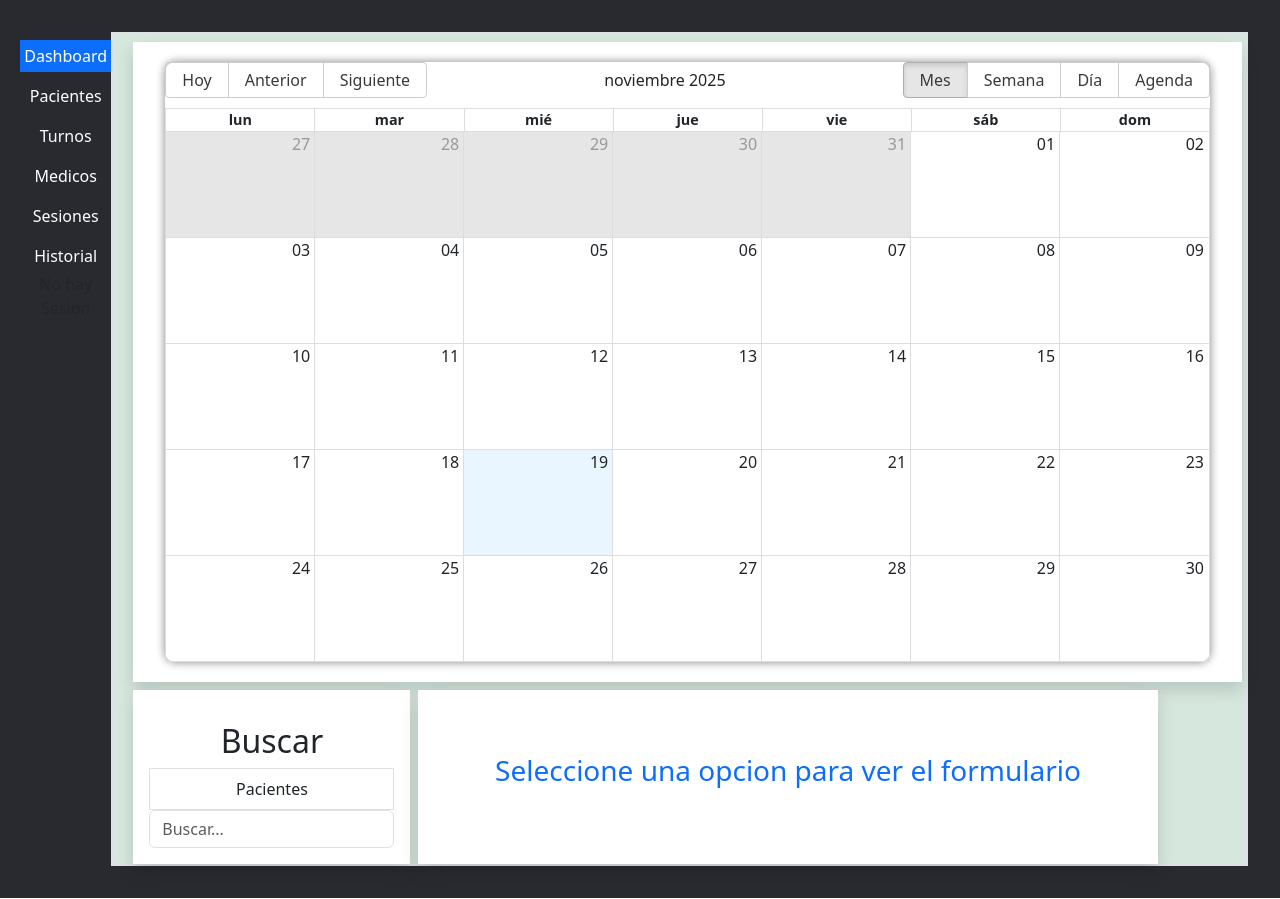
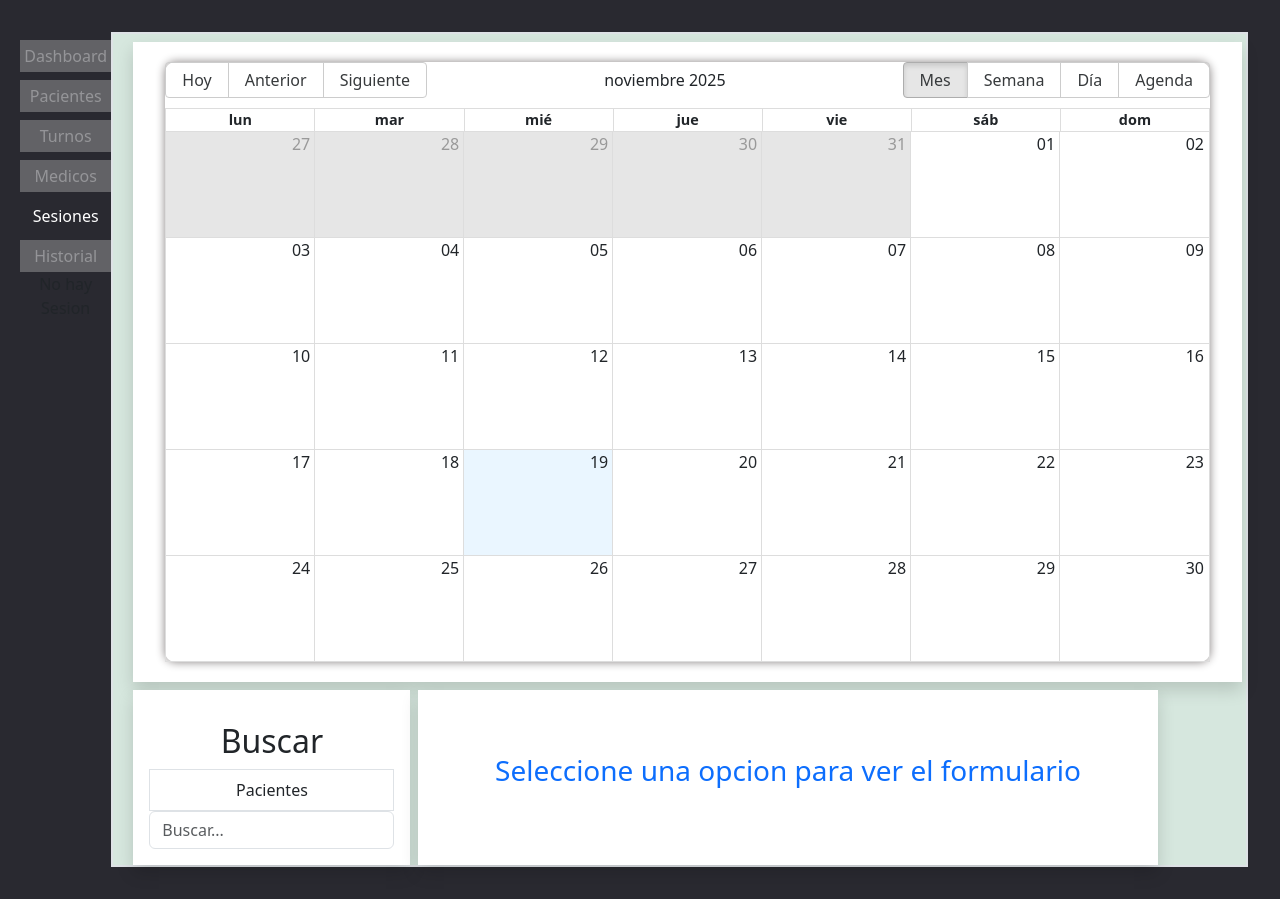
Before and after one commit to Condebasura/Consultorio, a React (Vite) app in the folder Consultorio/: page / in a window 1280 px wide. Built offline with nearby package versions, Linux system fonts and the light colour scheme; no server answers.

Commit message:
Configurando bloqueo de  botones dependiendo del tipo de  usuario

```diff
--- a/Consultorio/src/App.tsx
+++ b/Consultorio/src/App.tsx
@@ -44,6 +44,8 @@ function App() {
      const [loadng, setLoading] = useState(true);
 
 
+console.log(usuario?.usuario.rol)
+
      useEffect(() =>{
         const fetchSesion = async()=>{
         try {
@@ -78,27 +80,27 @@ function App() {
             })};
 
 const {usuario , loadng} = useSesion("http://localhost:3000/sesion", refreshSesion)
-console.log(usuario)
 
 
   const [Tipos, setTipos] = useState('Dashboard');
   const [action , setAction] = useState<string |null>(null);
+ const [isDisabled , setIsDisabled] = useState(false);
   return(
   <>
   <div className='caja row '>
     <div className='selector ps-0  col-lg-1 m-0  '>
 
-<Libtn className=' seccions list-group-item bg-primary p-1 text-white mt-2 ' name='Dashboard'onClick={()=> setTipos('Dashboard')}/>
+<Libtn isDisabled={isDisabled || usuario?.usuario.rol === 'Administrador' || usuario?.usuario.rol === undefined} className=' seccions list-group-item bg-primary p-1 text-white mt-2 ' name='Dashboard'onClick={()=> setTipos('Dashboard')}/>
 
-<Libtn className='seccions  list-group-item    mt-2 text-white p-1' name='Pacientes'onClick={()=> setTipos('Pacientes')}/>
+<Libtn isDisabled={isDisabled || usuario?.usuario.rol === 'Administrador' || usuario?.usuario.rol === undefined} className='seccions  list-group-item    mt-2 text-white p-1' name='Pacientes'onClick={()=> setTipos('Pacientes')}/>
 
-<Libtn className='seccions list-group-item    mt-2 text-white p-1' name='Turnos'onClick={()=> setTipos('Turnos')}/>
+<Libtn isDisabled={isDisabled || usuario?.usuario.rol === 'Medico' || usuario?.usuario.rol === 'Administrador' || usuario?.usuario.rol === undefined} onClick={()=> setTipos('Turnos')}   className={'seccions list-group-item    mt-2 text-white p-1'} name='Turnos'/>
 
-  <Libtn className='seccions list-group-item mt-2 text-white p-1' name='Medicos' onClick={()=> setTipos("Medicos")}/>
+  <Libtn isDisabled={isDisabled || usuario?.usuario.rol === 'Medico' || usuario?.usuario.rol === 'Secretaria' || usuario?.usuario.rol === undefined} className='seccions list-group-item mt-2 text-white p-1' name='Medicos' onClick={()=> setTipos("Medicos")}/>
 
-    <Libtn name='Sesiones' className="seccions  list-group-item    mt-2 text-white p-1"  onClick={()=> setTipos('Sesion')}/>
+    <Libtn  name='Sesiones' className="seccions  list-group-item    mt-2 text-white p-1"  onClick={()=> setTipos('Sesion')}/>
 
-<Libtn className='seccions  list-group-item    mt-2 text-white p-1' name='Historial'  onClick={()=> setTipos('Historial')} />
+<Libtn  isDisabled={isDisabled || usuario?.usuario.rol === 'Administrador' || usuario?.usuario.rol === 'Secretaria' || usuario?.usuario.rol === undefined} className='seccions  list-group-item    mt-2 text-white p-1' name='Historial'  onClick={()=> setTipos('Historial')} />
 
 {<Sesiones
 titulo='Sesion Activa'
@@ -130,6 +132,7 @@ usuario={usuario?.usuario ?? null}
 {Tipos === 'Pacientes' && (<Ul
 titulo='Pacientes'
 names={['Alta Paciente', 'Editar Paciente']}
+
 onSelect={setAction}
 
 >
@@ -163,6 +166,7 @@ onSelect={setAction}
 {Tipos === "Sesion" && (<Ul
 titulo='Sesion'
 names={['Iniciar','Cerrar', 'Agregar', 'Quitar']}
+isDisabled={(name)=> (name === 'Agregar'&& usuario?.usuario.rol !== 'Administrador') ||  (name === 'Quitar'&& usuario?.usuario.rol !== 'Administrador') }
 onSelect={setAction}
 >
   {action === "Quitar" ? (<SearchInput onSearch={(data) =>setResult(data || '')} method='POST'     url='http://localhost:3000/SearchUsuario' />):
--- a/Consultorio/src/components/BtnLi.tsx
+++ b/Consultorio/src/components/BtnLi.tsx
@@ -1,13 +1,19 @@
 type LiProps = {
 name: string;
-className: string;
+className?: string;
+isDisabled?: boolean;
 onClick:()=> void;
 
 }
 
-export default function Libtn({name, className, onClick, }: LiProps) {
+export default function Libtn({name, className,isDisabled, onClick, }: LiProps) {
 
     return(
-        <li className={className} onClick={onClick} >{name}</li>
+        <li className={className} onClick={()=>{
+            if(isDisabled) return;
+            onClick();
+        }}
+        className={`${className} ${isDisabled ? 'disabled' : ''}`}
+        >{name}</li>
     )
 }
--- a/Consultorio/src/components/Subseccions.tsx
+++ b/Consultorio/src/components/Subseccions.tsx
@@ -3,23 +3,29 @@
 type SubProps = {
 titulo: string;
 names: string[];
+isDisabled?: (name: string) => boolean;
 onSelect: (name:string)=> void;
 children?: React.ReactNode;
 }
 
-export default function Ul({titulo, names, onSelect, children}: SubProps){
+export default function Ul({titulo, names, isDisabled, onSelect, children}: SubProps){
 
 return(
     <>
     <ul className="list-group mt-3">
 <h2>{titulo}</h2>
-{names.map((n)=>
+{names.map((n)=> {
 
-<li className="list-group-item" onClick={()=> onSelect(n)}>
+    const disabled = isDisabled?.(n);
+    return(
+<li  className={`${disabled ? 'disabled' : "list-group-item"}`} onClick={()=>{
+    if(disabled) return;
+    onSelect(n)}}>
 {n}
 </li>
 
-)}
+);
+})}
 {children}
     </ul>
     </>
--- a/Consultorio/src/index.css
+++ b/Consultorio/src/index.css
@@ -5,6 +5,8 @@ margin: 0;
 }
 .seccions, li{
     cursor: pointer;
+    margin-top: 1px;
+
 
 }
 .seccions:active{
@@ -20,5 +22,7 @@ margin: 0;
     pointer-events: none;
     opacity: 0.5;
     cursor: not-allowed;
+    list-style-type: none;
+    margin-top: 1px;
 
 }
```
Also changed, not shown: 1 other file (tests, documents, lock files or other folders).
